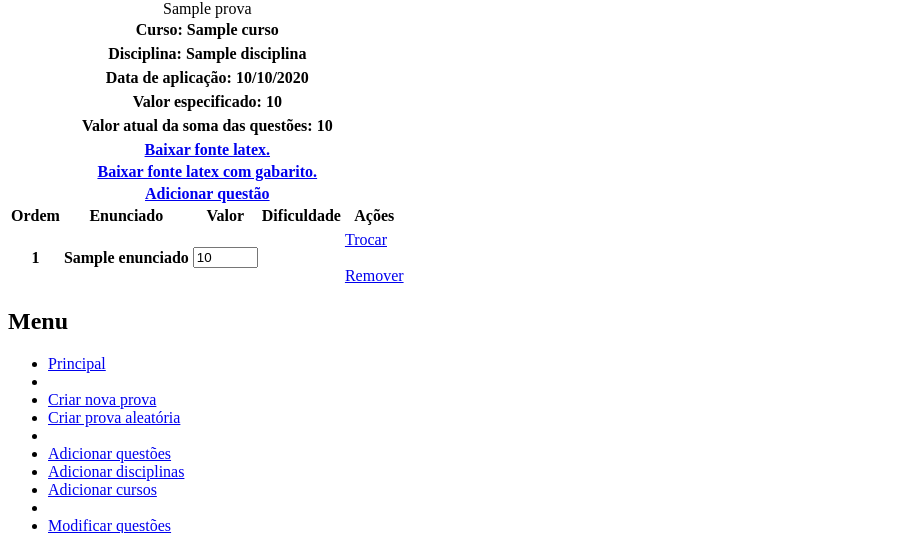
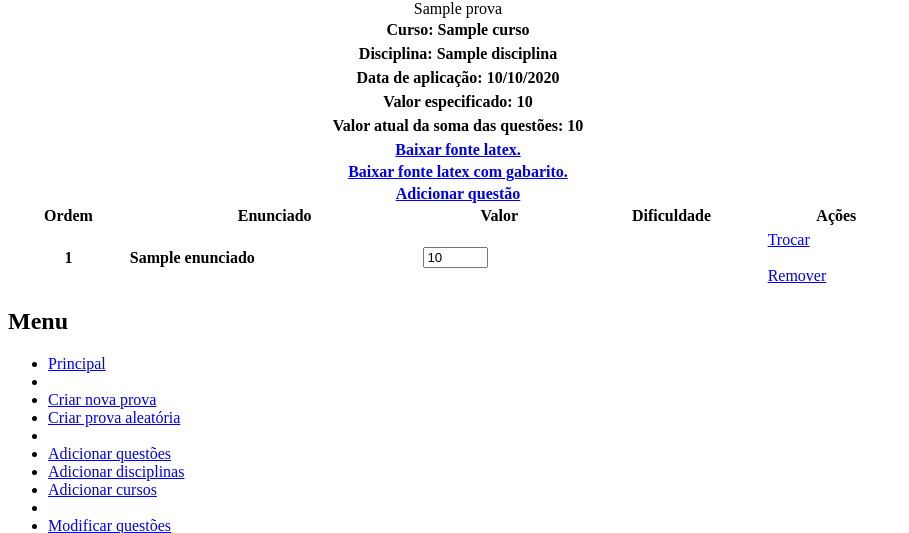
Before and after one commit to rsachetto/banco_de_provas, a Django app: template Provas/templates/prova.html in a window 1280 px wide. Shown: the part 98-631 px from the top of the page, without its empty margins (0-909 px from the left). Run offline with Django 3.2, Linux system fonts and the light colour scheme; the template is opened without the code that fills it: most values are stand-ins (such as "Sample title", 1, 10 or a date in 2020); some libraries are stand-ins or nearby versions.

Commit message:
Algumas melhorias na visualização das provas

```diff
--- a/Provas/helpers.py
+++ b/Provas/helpers.py
@@ -48,7 +48,7 @@ CABECALHO=r"""
 \usepackage{shadow}
 \usepackage{pifont}
 \usepackage{graphicx}
-\usepackage[latin1]{inputenc}
+\usepackage[utf8]{inputenc}
 \usepackage[brazil]{babel}
 \usepackage{comment}
 \usepackage{listings}
--- a/Provas/templates/prova.html
+++ b/Provas/templates/prova.html
@@ -40,10 +40,10 @@
         {% include "header.html" %}
 
         <div id="content" class="colSM">
-            <div id="content-main">
+            <div id="content-main" >
                 <div class="module" style="width: 900px;">
 
-                    <table id="prova">
+                    <table id="prova" style="width: 900px;">
                         <caption>{{ prova }}</caption>
                         <tbody>
                         <tr>
```
